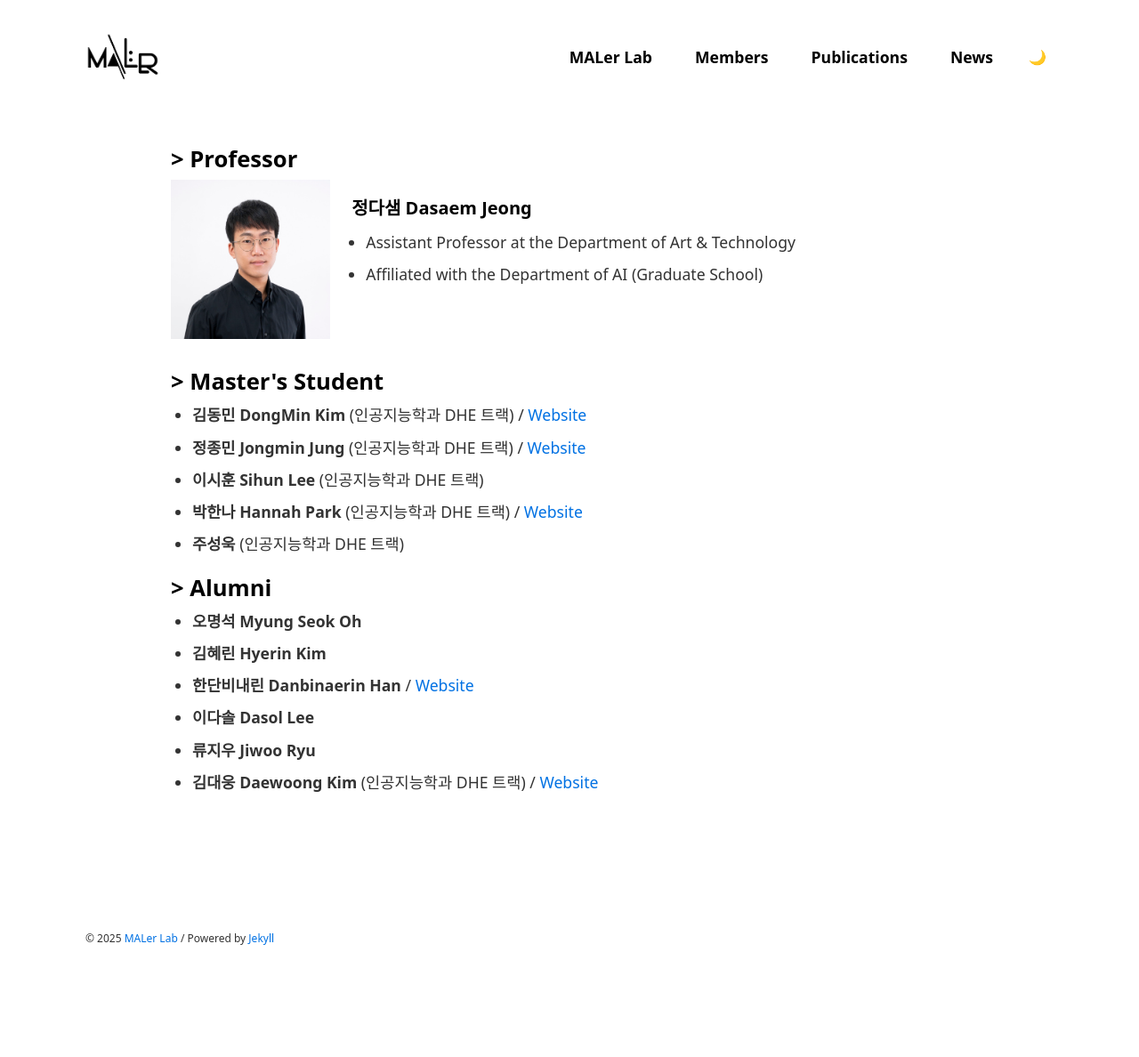
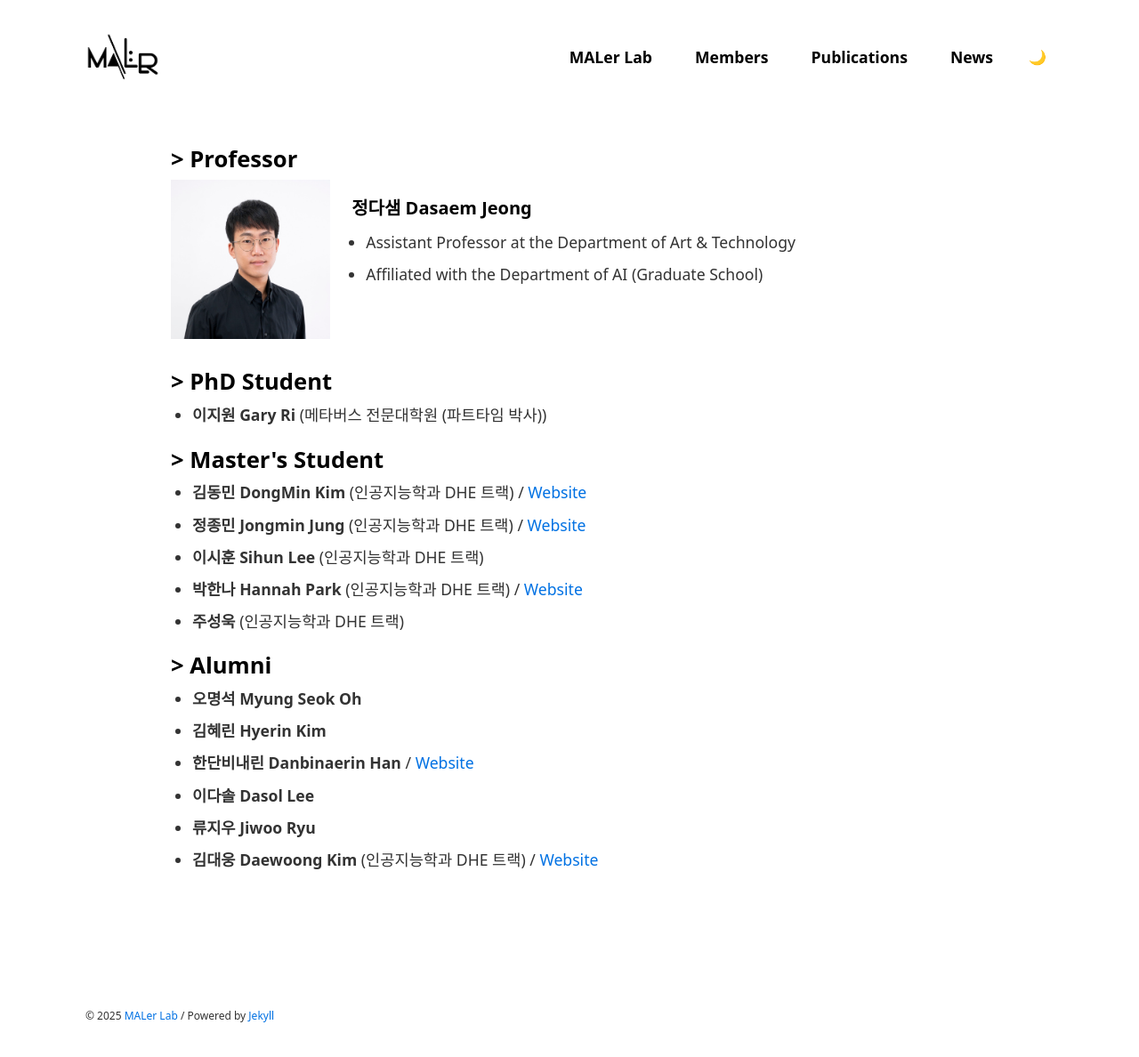
Before and after one commit to MALerLab/MALerLab.github.io, a Jekyll site: the page built from _pages/members.md, in a window 1280 px wide and 1191 px high. Shown: the top 1188 px of the window at 89% size. Built offline with Jekyll 4.4.1, drawn with Linux system fonts in a browser that asks for light colours; some web fonts are replaced.

Commit message:
Update members-phd.yml

```diff
--- a/_data/members-info/members-phd.yml
+++ b/_data/members-info/members-phd.yml
@@ -1,3 +1,2 @@
-# - name: 류지우 Jiwoo Ryu
-#   role: 인공지능학과 DHE 트랙
-#   website: https://sites.google.com/view/judejiwoo/home
+- name: 이지원 Gary Ri
+  role: 메타버스 전문대학원 (파트타임 박사)
```
